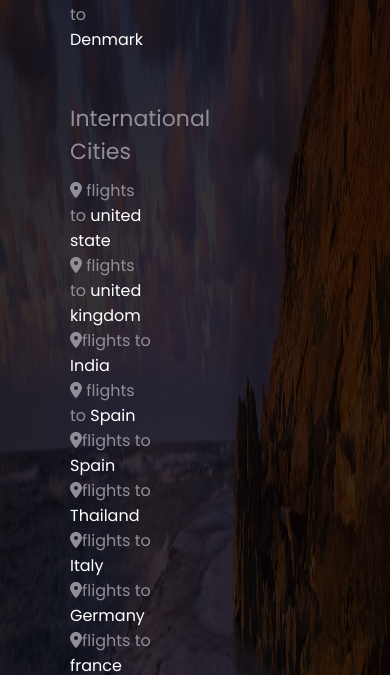
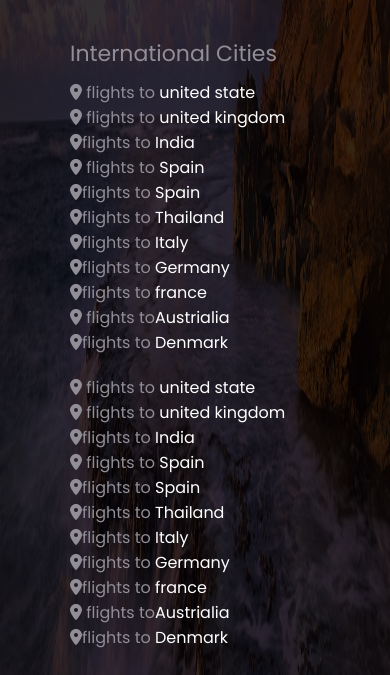
Before and after one commit to Vaishnavi04-Dodke/Momondo, a plain HTML site: page index.html in a window 390 px wide. Shown: the part 6369-7044 px from the top of the page. Drawn offline with Linux system fonts and the light colour scheme.

Commit message:
footer responsive

```diff
--- a/assets/css/style.css
+++ b/assets/css/style.css
@@ -636,23 +636,8 @@ input[type="submit"] {
 }
 
 /* media query */
-@media screen and (max-width:991px){
-    .topfoot{
-        display: grid;
-        grid-template-columns: repeat(2,33.33%);
-        grid-template-rows: auto;
-    }
-    .footer .site div {
-        display: block;
-        align-items: center;
-    }
-    .footer .site .inner {
-        margin-right: 0px;
-        margin-bottom: 20px;
-    }
 
-}
-@media screen and (max-width:575px) {
+@media screen and (max-width:991px) {
     .topfoot {
 
         flex-direction: column;
```
